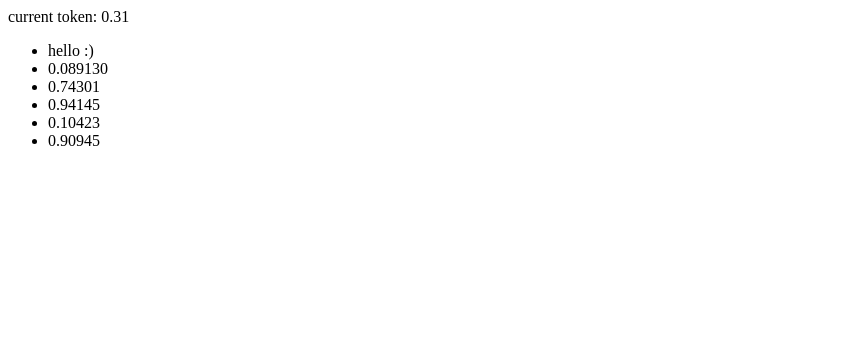
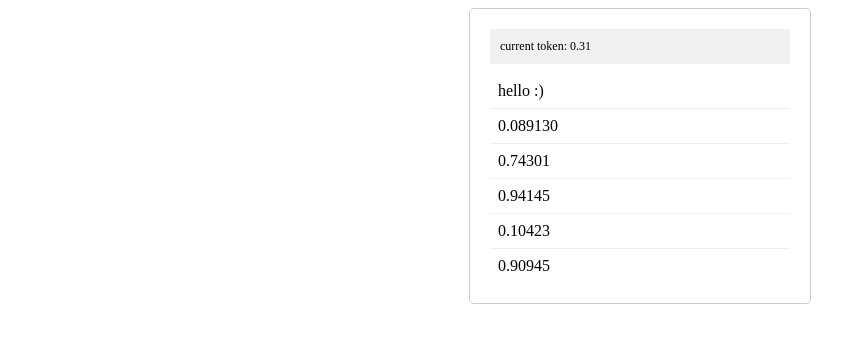
Before and after one commit to bcxbjoern/rxjs-connection-handling, an Angular app: page / in a window 1280 px wide. Shown: the top 342 px of the page, without its empty margins (0-866 px from the left). Built offline with nearby package versions, Linux system fonts and the light colour scheme.

Commit message:
Add basic styling

```diff
--- a/src/app/app.css
+++ b/src/app/app.css
@@ -0,0 +1,45 @@
+html, body {
+  height: 100%;
+  margin: 0;
+  font-family: sans-serif;
+}
+
+.main {
+  display: flex;
+  justify-content: center;
+  align-items: center;
+  height: 100%;
+}
+
+.content {
+  border: 1px solid #ccc;
+  padding: 20px;
+  border-radius: 5px;
+  width: 300px;
+}
+
+.token {
+  background-color: #f0f0f0;
+  padding: 10px;
+  border-radius: 3px;
+  margin-bottom: 10px;
+  font-size: 12px;
+  word-wrap: break-word;
+}
+
+.messages {
+  list-style-type: none;
+  padding: 0;
+  margin: 0;
+  max-height: 400px;
+  overflow-y: auto;
+}
+
+.message {
+  padding: 8px;
+  border-bottom: 1px solid #eee;
+}
+
+.message:last-child {
+  border-bottom: none;
+}
--- a/src/app/app.html
+++ b/src/app/app.html
@@ -1,14 +1,9 @@
-<style>
-</style>
-
 <main class="main">
   <div class="content">
-    <div class="token">
-      current token: {{token()}}
-    </div>
-    <ul class="messages">
+    <div class="token">current token: {{ token() }}</div>
+    <ul #messageContainer class="messages">
       @for (msg of messages(); track msg) {
-        <li class="message">{{ msg }}</li>
+      <li class="message">{{ msg }}</li>
       }
     </ul>
   </div>
--- a/src/app/app.ts
+++ b/src/app/app.ts
@@ -1,4 +1,12 @@
-import { Component, inject, signal } from '@angular/core';
+import {
+  AfterViewInit,
+  Component,
+  ElementRef,
+  effect,
+  inject,
+  signal,
+  ViewChild,
+} from '@angular/core';
 import { ConversationService } from './conversation.service';
 import { toSignal } from '@angular/core/rxjs-interop';
 
@@ -8,9 +16,32 @@ import { toSignal } from '@angular/core/rxjs-interop';
   templateUrl: './app.html',
   styleUrl: './app.css',
 })
-export class App {
+export class App implements AfterViewInit {
   protected readonly title = signal('react-playground');
   conversationService = inject(ConversationService);
   protected token = toSignal(this.conversationService.token$);
   protected messages = toSignal(this.conversationService.conversation$);
+
+  @ViewChild('messageContainer') messageContainer!: ElementRef;
+
+  constructor() {
+    effect(() => {
+      if (this.messages() && this.messageContainer) {
+        this.scrollToBottom();
+      }
+    });
+  }
+
+  ngAfterViewInit() {
+    this.scrollToBottom();
+  }
+
+  private scrollToBottom(): void {
+    try {
+      this.messageContainer.nativeElement.scrollTop =
+        this.messageContainer.nativeElement.scrollHeight;
+    } catch (err) {
+      console.error(err);
+    }
+  }
 }
```
